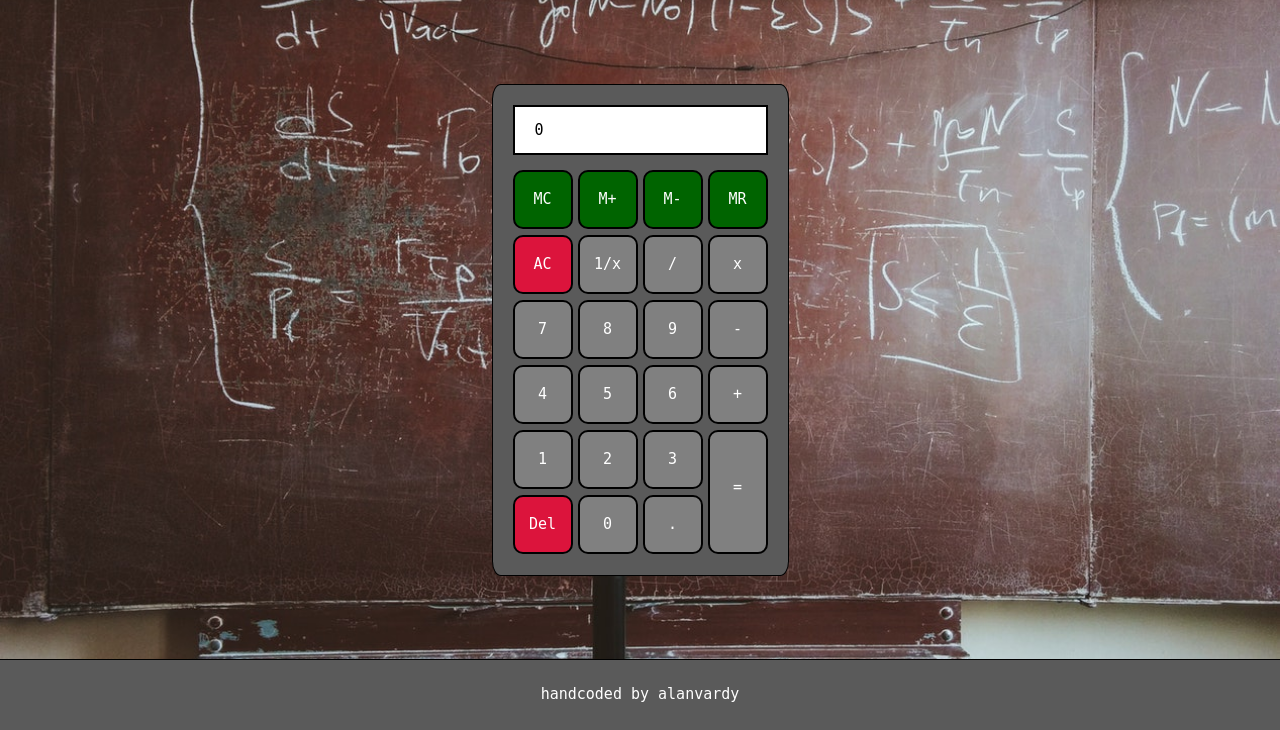
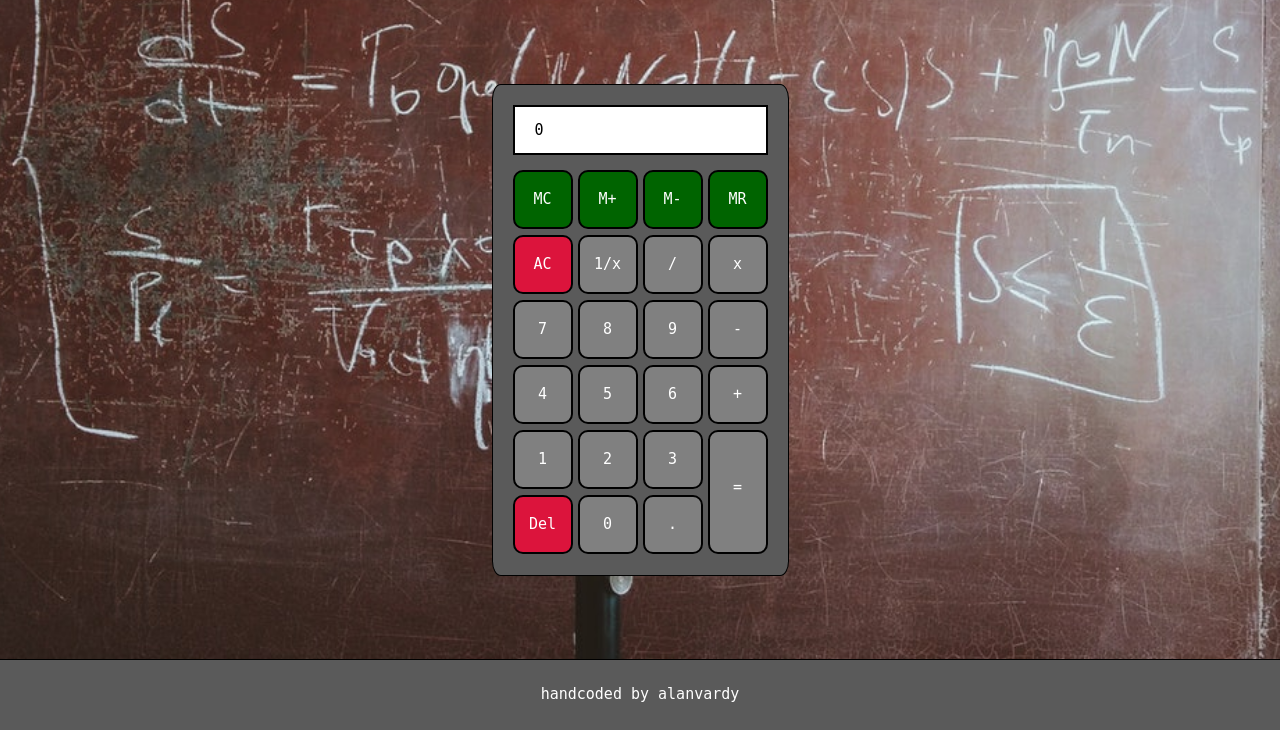
Before and after one commit to alanvardy/calculator, a PHP site: page /calculator.html in a window 1280 px wide. Shown: the part 70-800 px from the top of the page. Run offline with PHP 8.4, Linux system fonts and the light colour scheme; some web fonts are replaced.

Commit message:
adjusted background

```diff
--- a/assets/calculator.css
+++ b/assets/calculator.css
@@ -85,7 +85,7 @@ body {
   background-image: url(/assets/calculator.jpeg);
   background-repeat: no-repeat;
   background-position: center;
-  background-size: 100% auto;
+  background-size: auto 200%;
 }
 
 .green {
```
